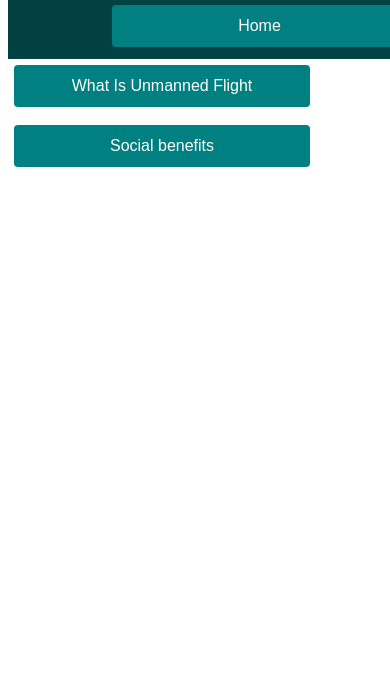
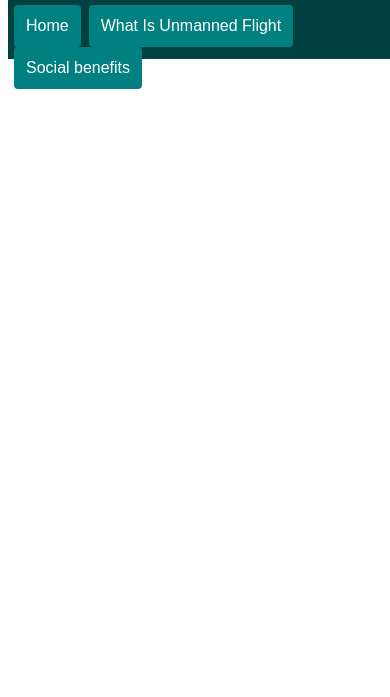
Before and after one commit to HartleyE1/Unmanned-Flight, a plain HTML site: page index.html in a window 390 px wide. Shown: the part 147-844 px from the top of the page. Drawn offline with Linux system fonts and the light colour scheme.

Commit message:
files updated

```diff
--- a/hoverStyles.css
+++ b/hoverStyles.css
@@ -35,3 +35,20 @@
       height: 186px;
       width: 272px;
   }
+
+  #assBtn {
+    position: absolute;
+    left: -40px;
+    transition: 0.3s;
+    padding: 15px;
+    width: 100px;
+    text-decoration: none;
+    font-size: 20px;
+    color: white;
+    border-radius: 0 5px 5px 0;
+  }
+
+  #assBtn:hover {
+      left: 0px;
+      background-color: red;
+  }
--- a/index.html
+++ b/index.html
@@ -3,18 +3,25 @@
     <head>
         <link rel="stylesheet" type="text/css" href="style.css">
         <link rel="stylesheet" type="text/css" href="hoverStyles.css">
+        <link rel="stylesheet" type="text/css" href="screenSizeStyles.css">
     </head>
     <body>
         <div class="header">
             <p><h1>Unmaned Flight</h1></p>
             <p><h2>Subtitle</h2></p>
             <p>
-                <ul>
+                <ul id="desktopMenu">
                     <li id="menuLi1"><a href="index.html">Home</a><img id="menuImg1" src="https://nwlurb5h1z-flywheel.netdna-ssl.com/wp-content/uploads/dreamstime_s_112795201.jpg"></li>
                     <li id="menuLi2"><a href="about.html">What Is Unmanned Flight</a><img id="menuImg2" src="https://upload.wikimedia.org/wikipedia/commons/thumb/b/b0/MQ-9_Reaper_in_flight_%282007%29.jpg/1200px-MQ-9_Reaper_in_flight_%282007%29.jpg"></li>
                     <li id="menuLi3"><a href="social.html">Social benefits</a><img id="menuImg3" src="https://www.brandsynario.com/wp-content/uploads/2018/09/dominos-pakistan.jpg"></li>
                 </ul>
+                <ul id="mobileMenu">
+                    <li id="menuLi1"><a href="index.html">Home</a></li>
+                    <li id="menuLi2"><a href="about.html">What Is Unmanned Flight</a></li>
+                    <li id="menuLi3"><a href="social.html">Social benefits</a></li>
+                </ul>
             </p>
         </div>
+        <a id="assBtn">Ass</a>
     </body>
 </html>
--- /dev/null
+++ b/screenSizeStyles.css
@@ -0,0 +1,15 @@
+@media screen and (max-width: 1200px) {
+    #desktopMenu {visibility: hidden;}
+}
+
+#mobileMenu {visibility: hidden;}
+
+@media screen and (max-width: 1200px) {
+    #mobileMenu {visibility: visible;}
+}
+
+@media screen and (max-width: 1400px) {
+  #menuLi1 {
+      left: 12.5%;
+  }
+}
--- a/style.css
+++ b/style.css
@@ -20,20 +20,22 @@
     font-size: 24px;
 }
 
-ul {
+#desktopMenu {
     list-style-type: none;
     margin: 0;
     padding: 0;
     overflow: hidden;
     text-align: center;
+    position: absolute;
+    left: 25%;
   }
 
-  li {
+  #desktopMenu li {
     float: left;
     padding-right: 8px;
   }
 
-  li a {
+  #desktopMenu li a {
     display: block;
     padding: 12px;
     background-color: #008080;
@@ -44,15 +46,32 @@ ul {
     width: 272px;
   }
 
-  li a:hover {
+  #desktopMenu li a:hover {
       background-color: #800000;
       border-radius: 8px;
   }
 
-  li a:active {
-      background-color: #800000;
+
+
+  #mobileMenu {
+    list-style-type: none;
+    margin: 0;
+    padding: 0;
+    overflow: hidden;
+    text-align: center;
   }
 
-  #menuLi1 {
-      padding-left: 25%;
+  #mobileMenu li {
+    float: left;
+    padding-right: 8px;
   }
+
+  #mobileMenu li a {
+    display: block;
+    padding: 12px;
+    background-color: #008080;
+    text-decoration: none;
+    color: white;
+    font-family: Arial, Tahoma, Serif;
+    border-radius: 4px;
+  }
```
